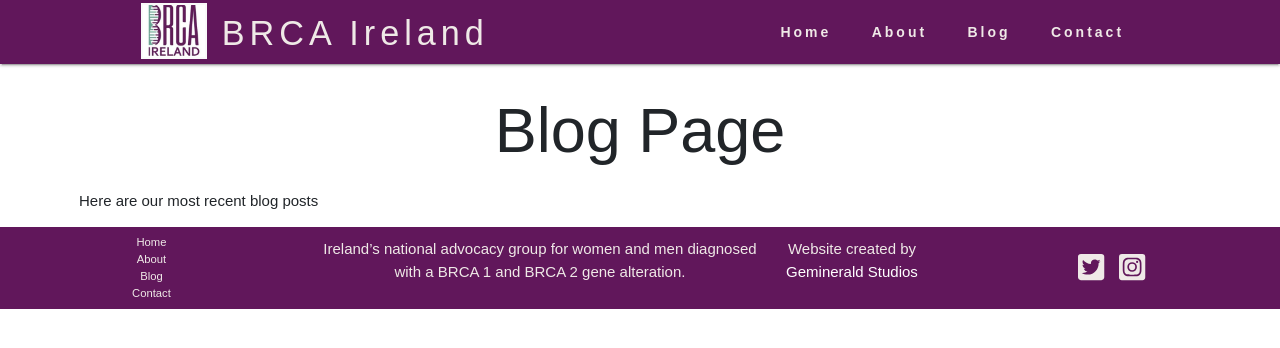
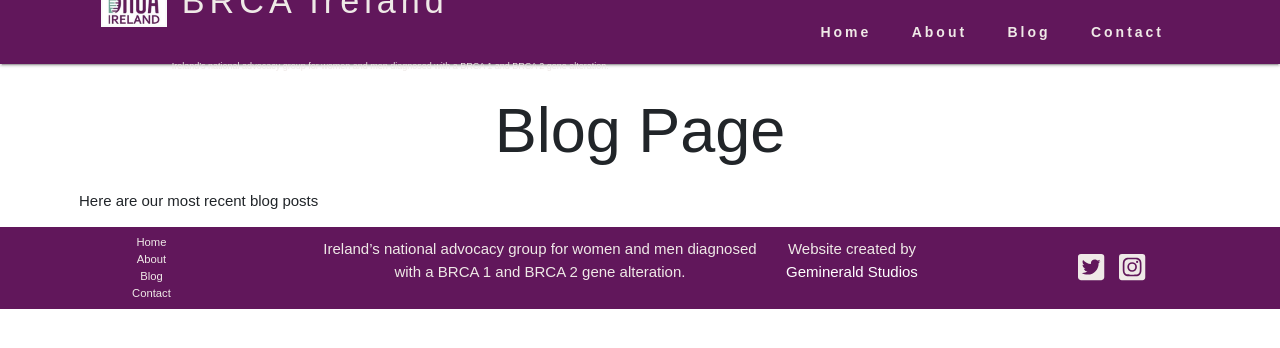
Before and after one commit to geminerald/brcaie, a Flask app: page /blog in a window 1280 px wide. Shown: the top 348 px of the page. Run offline with Flask 2, Linux system fonts and the light colour scheme; data that the repository does not hold is empty; some libraries are stand-ins or nearby versions.

Commit message:
moved taglline to nav

```diff
--- a/static/style/style.css
+++ b/static/style/style.css
@@ -92,6 +92,14 @@ h1 {
   flex-direction: row;
   width: 100%;
   justify-content: space-between;
+}
+
+.tagline{
+    font-size: 9px;
+    letter-spacing: normal;
+    margin: 0;
+    padding: 0;
+    color: var(--white-colour);
 }
 
 /* Media Queries */
--- a/templates/layout/navbar.html
+++ b/templates/layout/navbar.html
@@ -1,7 +1,11 @@
 <nav>
 	<div class="logo">
 		<img class="navbar-logo-image" src="{{url_for('static', filename='images/brca.jpg')}}" alt="BRCA Ireland Logo">
+		<div class="copy">
 			<h4>BRCA Ireland</h4>
+			<p class="tagline">Ireland’s national advocacy group for women and men diagnosed with a BRCA 1 and BRCA 2
+				gene alteration.</p>
+		</div>
 	</div>
 	<ul class="nav-links">
 		<li>
--- a/templates/pages/index.html
+++ b/templates/pages/index.html
@@ -1,6 +1,5 @@
 {% extends 'base.html' %} {% block content %}
 
-<p>Ireland’s national advocacy group for women and men diagnosed with a BRCA 1 and BRCA 2 gene alteration.</p>
 
 <div class="home-row">
 
```
Lines whose indentation alone changed are shown as unchanged.
